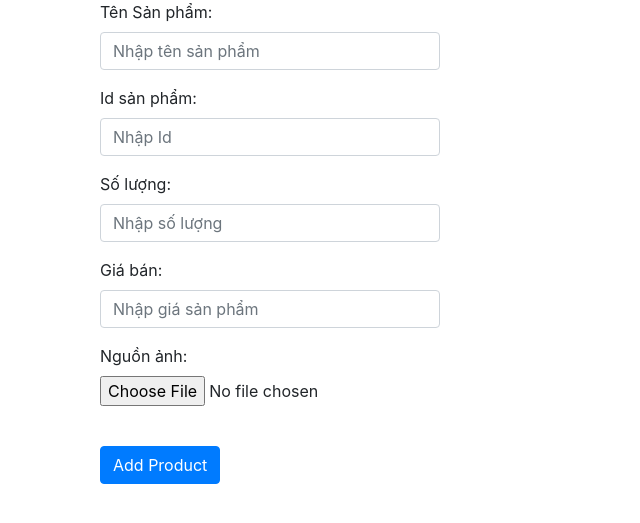
After one commit to VanDamDau555/PHP_Manager_Product, a PHP site: page /add_sp.php in a window 1280 px wide. The commit adds this page. Shown: the top 523 px of the page, without its empty margins (0-640 px from the left). Run offline with PHP 8.4, Linux system fonts and the light colour scheme.

Commit message:
Merge add product with Huy branch

```diff
--- /dev/null
+++ b/add_sp.php
@@ -0,0 +1,84 @@
+<!DOCTYPE html>
+<html lang="en">
+<head>
+    <meta charset="UTF-8">
+    <meta name="viewport" content="width=device-width, initial-scale=1.0">
+    <link rel="stylesheet" href="https://cdn.jsdelivr.net/npm/bootstrap@4.0.0/dist/css/bootstrap.min.css">
+    <title>Thêm sản phẩm</title>
+</head>
+<body>
+
+    <?php require_once 'connect.php' ?>
+    <?php
+        if (isset($_POST['add'])){
+            $ten_sp = $_POST["ten_sp"];
+            $id_sp = $_POST["id_sp"];
+            $gia_sp = $_POST["gia_sp"];
+            $soluong_sp = $_POST["soluong_sp"];
+            $anh_sp = $_POST["anh_sp"];
+
+            if ($conn -> query("INSERT INTO products (ten_sp, id_sp, soluong_sp, gia_sp, anh_sp) VALUES (N'$ten_sp', N'$id_sp', N'$soluong_sp', N'$gia_sp', N'$anh_sp')")){
+                echo "<script>alert('Add successed');</script>";
+            } else{
+                echo "<script>alert('Add not successed');</script>";
+            }
+        }
+        $conn -> close();
+    ?>
+    <div class="container">
+        <form method="POST" action="">
+            <!-- Text input-->
+            <div class="form-group">
+                <label class="col-md-4 control-label" for="ten_sp">Tên Sản phẩm: </label>
+                <div class="col-md-4">
+                    <input id="ten_sp" name="ten_sp" placeholder="Nhập tên sản phẩm" class="form-control input-md" required="" type="text">
+
+                </div>
+            </div>
+
+            <div class="form-group">
+                <label class="col-md-4 control-label" for="product_id">Id sản phẩm:</label>
+                <div class="col-md-4">
+                    <input id="id_sp" name="id_sp" placeholder="Nhập Id" class="form-control input-md" required="" type="text">
+
+                </div>
+            </div>
+
+            <!-- Text input-->
+            <div class="form-group">
+                <label class="col-md-4 control-label" for="soluong_sp">Số lượng:</label>
+                <div class="col-md-4">
+                    <input id="soluong_sp" name="soluong_sp" placeholder="Nhập số lượng" class="form-control input-md" required="" type="text">
+
+                </div>
+            </div>
+
+            <!-- Text input-->
+            <div class="form-group">
+                <label class="col-md-4 control-label" for="gia_sp">Giá bán: </label>
+                <div class="col-md-4">
+                    <input id="gia_sp" name="gia_sp" placeholder="Nhập giá sản phẩm" class="form-control input-md" required="" type="text">
+
+                </div>
+            </div>
+
+
+            <!-- File Button -->
+            <div class="form-group">
+                <label class="col-md-4 control-label" for="anh_sp">Nguồn ảnh:</label>
+                <div class="col-md-4">
+                    <input id="anh_sp" name="Nhập nguồn ảnh" class="input-file" type="file">
+                </div>
+            </div>
+
+            <!-- Button -->
+            <div class="form-group">
+                <label class="col-md-4 control-label" for="add"></label>
+                <div class="col-md-4">
+                    <button id="add" name="add" class="btn btn-primary">Add Product</button>
+                </div>
+            </div>
+        </form>
+    </div>
+</body>
+</html>
--- /dev/null
+++ b/connect.php
@@ -0,0 +1,15 @@
+<?php
+	$dbHost = 'localhost';
+	$dbUsername = 'root';
+	$dbPassword = '';
+    $Database = 'products';
+
+	$conn = mysqli_connect($dbHost,$dbUsername,$dbPassword, $Database);
+
+    if ($conn){
+        //echo ('Connect Successed');
+    }
+    else{
+        //echo ('Connect not successed');
+    }
+?>
```
Also changed, not shown: Manager_Production.php (+99 -32 lines).
